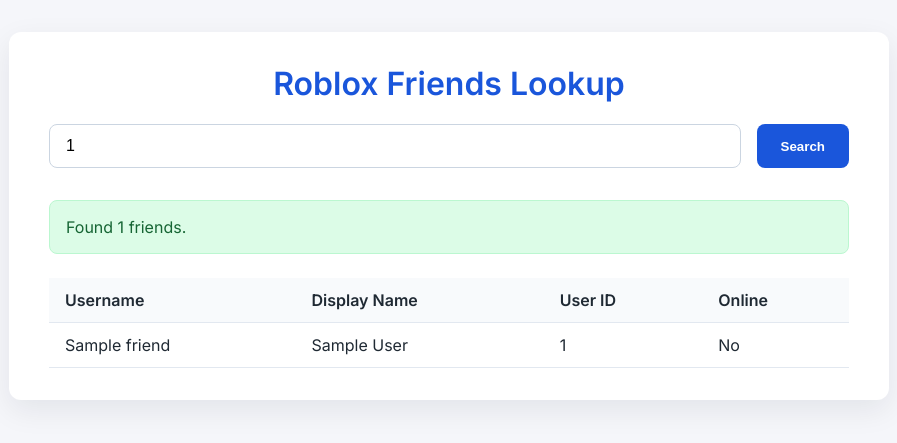
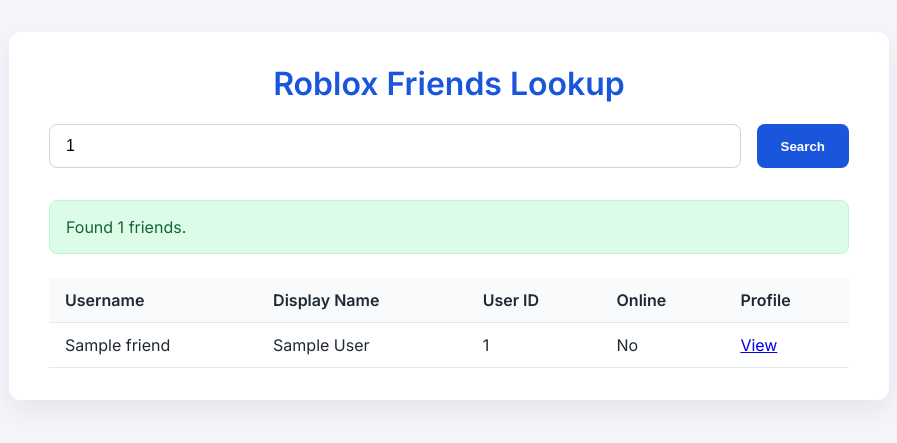
Before and after one commit to greenwaII/repo-checker, a Flask app: template templates/index.html in a window 1280 px wide. Shown: the top 443 px of the page, without its empty margins (191-1088 px from the left). Run offline with Flask 3, Linux system fonts and the light colour scheme; the template is opened without the code that fills it: most values are stand-ins (such as "Sample title", 1, 10 or a date in 2020).

Commit message:
Improve Roblox friends lookup UX and robustness

```diff
--- a/app.py
+++ b/app.py
@@ -1,4 +1,5 @@
 import os
+from json import JSONDecodeError
 from typing import List, Optional
 
 import requests
@@ -15,7 +16,10 @@ def fetch_friends(user_id: str) -> List[dict]:
     url = ROBLOX_FRIENDS_API.format(user_id=user_id)
     response = requests.get(url, timeout=10)
     response.raise_for_status()
-    payload = response.json()
+    try:
+        payload = response.json()
+    except JSONDecodeError as exc:  # pragma: no cover - defensive branch
+        raise requests.RequestException("Invalid JSON in Roblox response") from exc
     return payload.get("data", [])
 
 
--- a/templates/index.html
+++ b/templates/index.html
@@ -122,6 +122,7 @@
                             <th>Display Name</th>
                             <th>User ID</th>
                             <th>Online</th>
+                            <th>Profile</th>
                         </tr>
                     </thead>
                     <tbody>
@@ -131,6 +132,11 @@
                                 <td>{{ friend.displayName }}</td>
                                 <td>{{ friend.id }}</td>
                                 <td>{{ 'Yes' if friend.isOnline else 'No' }}</td>
+                                <td>
+                                    <a href="https://www.roblox.com/users/{{ friend.id }}/profile" target="_blank" rel="noopener noreferrer">
+                                        View
+                                    </a>
+                                </td>
                             </tr>
                         {% endfor %}
                     </tbody>
```
Also changed, not shown: README.md.
